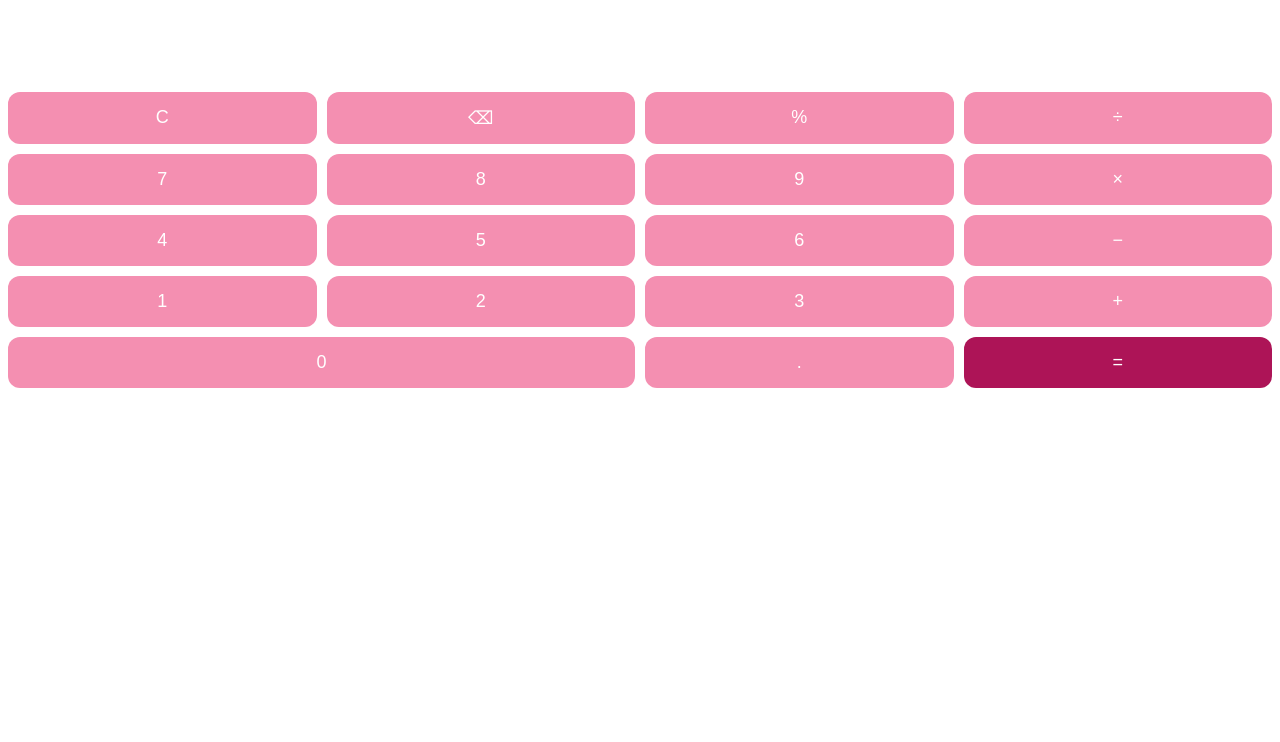
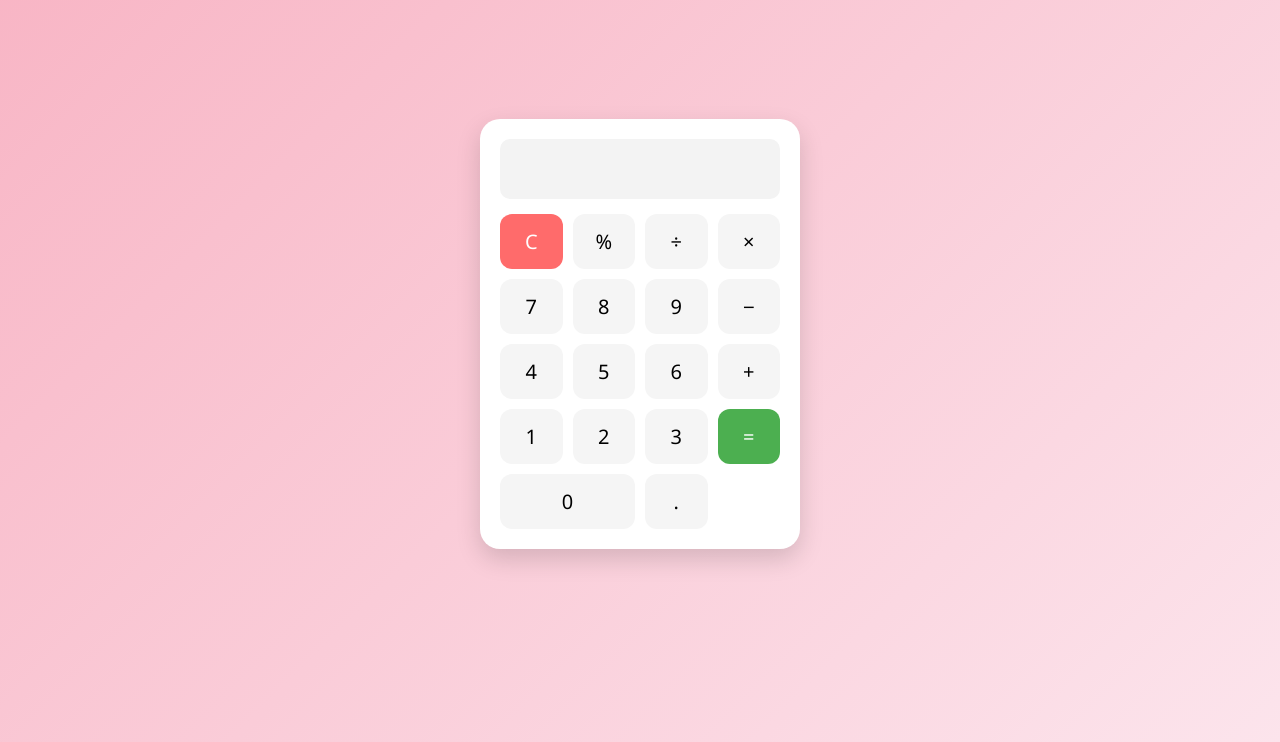
Before and after one commit to fidhu2205/calculator, a plain HTML site: page index.html in a window 1280 px wide. Shown: the part 74-816 px from the top of the page. Drawn offline with Linux system fonts and the light colour scheme.

Commit message:
Add files via upload

```diff
--- a/index.html
+++ b/index.html
@@ -1,49 +1,41 @@
 <!DOCTYPE html>
 <html lang="en">
 <head>
-<meta charset="UTF-8" />
-<meta name="viewport" content="width=device-width, initial-scale=1.0" />
-<title>Calculator</title>
-<link rel="stylesheet" href="style.css" />
+  <meta charset="UTF-8">
+  <title>Modern Calculator</title>
+  <link rel="stylesheet" href="style.css">
 </head>
 <body>
-<div class="calculator">
-<h1>🌸 Calculator</h1>
-<input type="text" id="display" disabled />
 
+  <div class="calculator">
+    <input type="text" id="display" disabled>
 
-<div class="buttons">
-<button onclick="clearDisplay()">C</button>
-<button onclick="deleteLast()">⌫</button>
-<button onclick="append('%')">%</button>
-<button onclick="append('/')">÷</button>
+    <div class="buttons">
+      <button class="clear" onclick="clearDisplay()">C</button>
+      <button onclick="appendValue('%')">%</button>
+      <button onclick="appendValue('/')">÷</button>
+      <button onclick="appendValue('*')">×</button>
 
+      <button onclick="appendValue('7')">7</button>
+      <button onclick="appendValue('8')">8</button>
+      <button onclick="appendValue('9')">9</button>
+      <button onclick="appendValue('-')">−</button>
 
-<button onclick="append('7')">7</button>
-<button onclick="append('8')">8</button>
-<button onclick="append('9')">9</button>
-<button onclick="append('*')">×</button>
+      <button onclick="appendValue('4')">4</button>
+      <button onclick="appendValue('5')">5</button>
+      <button onclick="appendValue('6')">6</button>
+      <button onclick="appendValue('+')">+</button>
 
+      <button onclick="appendValue('1')">1</button>
+      <button onclick="appendValue('2')">2</button>
+      <button onclick="appendValue('3')">3</button>
+      <button class="equals" onclick="calculate()">=</button>
 
-<button onclick="append('4')">4</button>
-<button onclick="append('5')">5</button>
-<button onclick="append('6')">6</button>
-<button onclick="append('-')">−</button>
+      <button class="zero" onclick="appendValue('0')">0</button>
+      <button onclick="appendValue('.')">.</button>
+    </div>
+  </div>
 
-
-<button onclick="append('1')">1</button>
-<button onclick="append('2')">2</button>
-<button onclick="append('3')">3</button>
-<button onclick="append('+')">+</button>
-
-
-<button class="zero" onclick="append('0')">0</button>
-<button onclick="append('.')">.</button>
-<button class="equals" onclick="calculate()">=</button>
-</div>
-</div>
-
-
-<script src="script.js"></script>
+  <script src="script.js"></script>
 </body>
 </html>
--- a/script.js
+++ b/script.js
@@ -1,25 +1,17 @@
-let display = document.getElementById('display');
+let display = document.getElementById("display");
 
-
-function append(value) {
+function appendValue(value) {
   display.value += value;
 }
 
-
 function clearDisplay() {
-display.value = '';
+  display.value = "";
 }
-
-
-function deleteLast() {
-display.value = display.value.slice(0, -1);
-}
-
 
 function calculate() {
   try {
     display.value = eval(display.value);
   } catch {
-display.value = 'Error';
+    display.value = "Error";
   }
 }
--- a/style.css
+++ b/style.css
@@ -1,18 +1,36 @@
+* {
+  box-sizing: border-box;
+  font-family: 'Segoe UI', sans-serif;
+}
+
 body {
+  background: linear-gradient(135deg, #f8b4c4, #fce4ec);
+  display: flex;
+  justify-content: center;
+  align-items: center;
+  height: 100vh;
+}
 
+.calculator {
+  background: #ffffff;
+  padding: 20px;
+  border-radius: 20px;
+  width: 320px;
+  box-shadow: 0 10px 25px rgba(0, 0, 0, 0.15);
+}
 
 #display {
   width: 100%;
-height: 50px;
-font-size: 24px;
+  height: 60px;
+  font-size: 28px;
+  text-align: right;
+  padding: 10px;
+  border: none;
+  outline: none;
+  background: #f3f3f3;
+  border-radius: 10px;
   margin-bottom: 15px;
-padding: 10px;
-text-align: right;
-border-radius: 10px;
-border: none;
-background: #fff;
 }
-
 
 .buttons {
   display: grid;
@@ -20,34 +38,43 @@ grid-template-columns: repeat(4, 1fr);
   gap: 10px;
 }
 
-
 button {
-padding: 15px;
-font-size: 18px;
+  height: 55px;
   border: none;
   border-radius: 12px;
+  font-size: 20px;
   cursor: pointer;
-background: #f48fb1;
-color: white;
+  background: #f5f5f5;
   transition: 0.2s;
 }
 
-
 button:hover {
-background: #ec407a;
+  background: #e0e0e0;
 }
 
+button:active {
+  transform: scale(0.95);
+}
+
+.clear {
+  background: #ff6b6b;
+  color: white;
+}
+
+.clear:hover {
+  background: #ff4d4d;
+}
+
+.equals {
+  background: #4caf50;
+  color: white;
+  grid-row: span 2;
+}
+
+.equals:hover {
+  background: #43a047;
+}
 
 .zero {
   grid-column: span 2;
 }
-
-
-.equals {
-background: #ad1457;
-}
-
-
-.equals:hover {
-background: #880e4f;
-}
```
Lines whose indentation alone changed are shown as unchanged.
